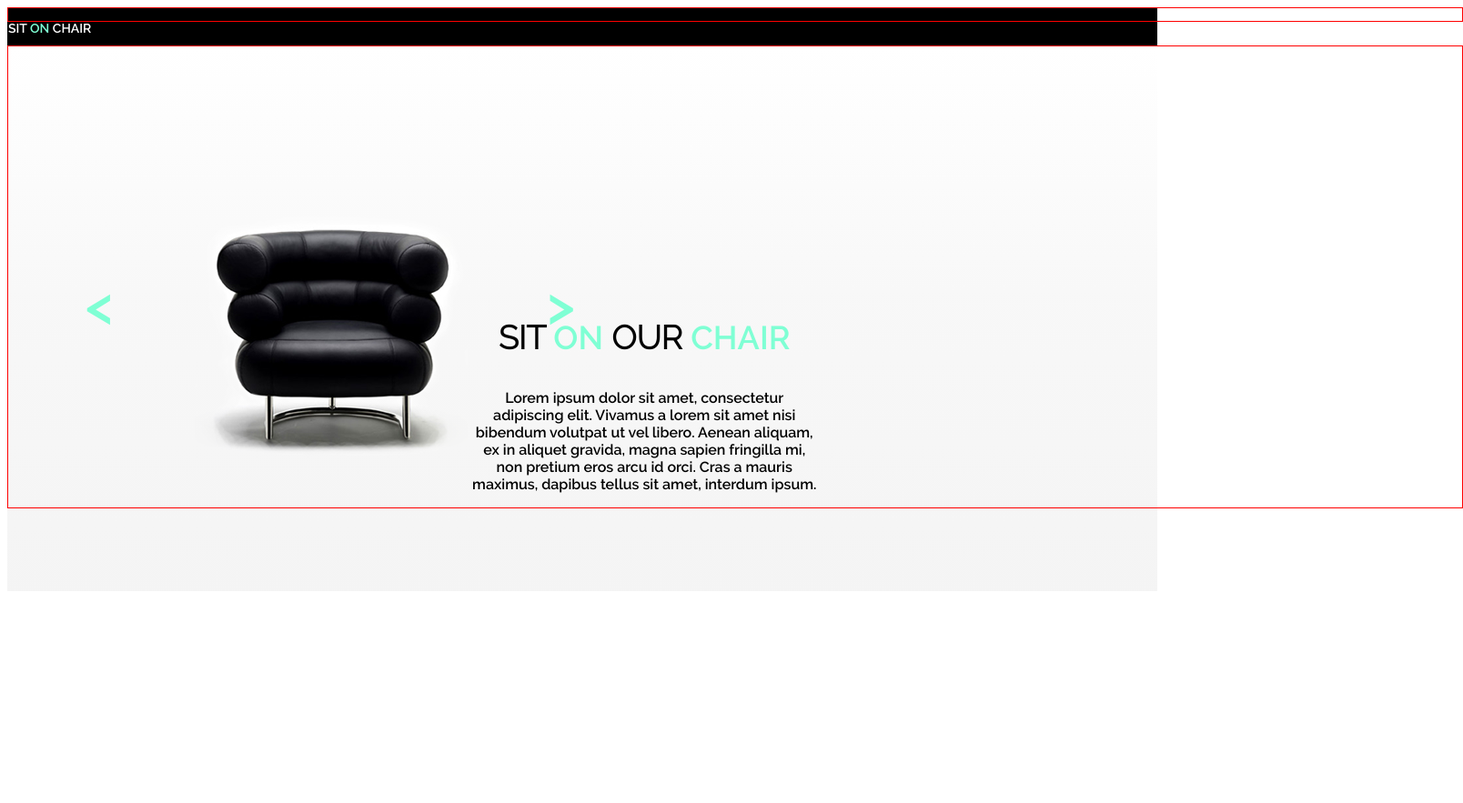
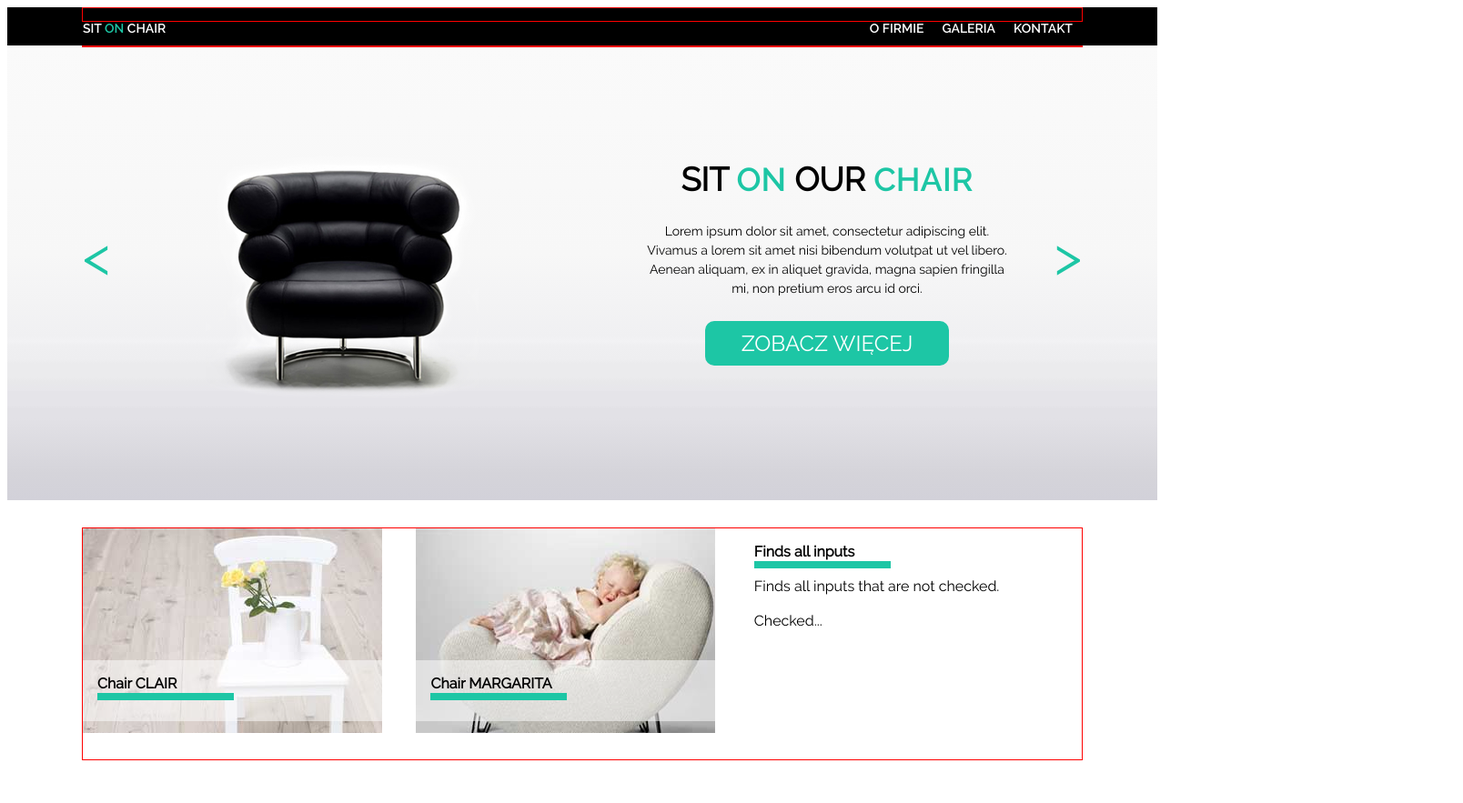
Before and after one commit to helkah/WRO_FRO_02_W_Workshop1, a plain HTML site: page index.html in a window 1280 px wide. Shown: the whole page at 91% size, 1608 px wide, since content can reach past the window. Before the commit the page ends 800 px from the top, so only its background shows below. Drawn offline with Linux system fonts and the light colour scheme.

Commit message:
3 boxes and button

```diff
--- a/css/style.css
+++ b/css/style.css
@@ -10,8 +10,8 @@
 
 @font-face {
     font-family: 'ralewayextrabold';
-    src: url('raleway-extrabold.woff2') format('woff2'),
-         url('raleway-extrabold.woff') format('woff');
+    src: url('../fonts/raleway-extrabold.woff2') format('woff2'),
+         url('../fonts/raleway-extrabold.woff') format('woff');
     font-weight: normal;
     font-style: normal;
 }
@@ -118,10 +118,12 @@
 }
 *{
     box-sizing: border-box;
-    font-family: 'ralewaysemibold', Arial, sans-serif;
+}
+body{
+    font-family: 'ralewayregular', Arial, sans-serif;
 }
 .mainWith{
-    width: 1600px;
+    width: 1100px;
     margin: 0 auto;
     border: 1px solid red;
 }
@@ -131,6 +133,7 @@ header{
     background-color: black;
     color:white;
     font-size: 14px;
+    font-family: 'ralewaysemibold', Arial, sans-serif;
     text-transform: uppercase;
 
 }
@@ -139,10 +142,9 @@ header{
     margin-top: 1em;
 }
 span{
-    color: aquamarine;
+    color:#1DC6A5;
+    font-family: 'ralewaysemibold', Arial, sans-serif;
 }
-
-
 navi li{
     float:right;
     list-style-type: none;
@@ -155,44 +157,121 @@ header::after{
 }
 section.mainImage{
 width: 100%;
-height: 600px;
-background: rgba(255,255,255,1);
-background: -moz-linear-gradient(top, rgba(255,255,255,1) 0%, rgba(246,246,246,0.81) 47%, rgba(237,237,237,0.6) 100%);
-background: -webkit-gradient(left top, left bottom, color-stop(0%, rgba(255,255,255,1)), color-stop(47%, rgba(246,246,246,0.81)), color-stop(100%, rgba(237,237,237,0.6)));
-background: -webkit-linear-gradient(top, rgba(255,255,255,1) 0%, rgba(246,246,246,0.81) 47%, rgba(237,237,237,0.6) 100%);
-background: -o-linear-gradient(top, rgba(255,255,255,1) 0%, rgba(246,246,246,0.81) 47%, rgba(237,237,237,0.6) 100%);
-background: -ms-linear-gradient(top, rgba(255,255,255,1) 0%, rgba(246,246,246,0.81) 47%, rgba(237,237,237,0.6) 100%);
-background: linear-gradient(to bottom, rgba(255,255,255,1) 0%, rgba(246,246,246,0.81) 47%, rgba(237,237,237,0.6) 100%);
-filter: progid:DXImageTransform.Microsoft.gradient( startColorstr='#ffffff', endColorstr='#ededed', GradientType=0 );
-
+height: 500px;
+/* Permalink - use to edit and share this gradient: http://colorzilla.com/gradient-editor/#fafafa+0,f7f7f7+46,f0f0f2+64,f2f2f4+65,efeff1+66,eeeef0+69,ebebed+70,ebebed+73,e8e8ea+74,e7e6eb+76,e5e4e9+76,e5e4e9+79,e2e1e6+80,e2e1e6+82,d5d4da+94,d2d1d9+100 */
+background: #fafafa; /* Old browsers */
+background: -moz-linear-gradient(top,  #fafafa 0%, #f7f7f7 46%, #f0f0f2 64%, #f2f2f4 65%, #efeff1 66%, #eeeef0 69%, #ebebed 70%, #ebebed 73%, #e8e8ea 74%, #e7e6eb 76%, #e5e4e9 76%, #e5e4e9 79%, #e2e1e6 80%, #e2e1e6 82%, #d5d4da 94%, #d2d1d9 100%); /* FF3.6-15 */
+background: -webkit-linear-gradient(top,  #fafafa 0%,#f7f7f7 46%,#f0f0f2 64%,#f2f2f4 65%,#efeff1 66%,#eeeef0 69%,#ebebed 70%,#ebebed 73%,#e8e8ea 74%,#e7e6eb 76%,#e5e4e9 76%,#e5e4e9 79%,#e2e1e6 80%,#e2e1e6 82%,#d5d4da 94%,#d2d1d9 100%); /* Chrome10-25,Safari5.1-6 */
+background: linear-gradient(to bottom,  #fafafa 0%,#f7f7f7 46%,#f0f0f2 64%,#f2f2f4 65%,#efeff1 66%,#eeeef0 69%,#ebebed 70%,#ebebed 73%,#e8e8ea 74%,#e7e6eb 76%,#e5e4e9 76%,#e5e4e9 79%,#e2e1e6 80%,#e2e1e6 82%,#d5d4da 94%,#d2d1d9 100%); /* W3C, IE10+, FF16+, Chrome26+, Opera12+, Safari7+ */
+filter: progid:DXImageTransform.Microsoft.gradient( startColorstr='#fafafa', endColorstr='#d2d1d9',GradientType=0 ); /* IE6-9 */
 }
 .mainImage article{
     display: inline-block;
-    width: 24%;
-    text-align: center;
+}
+.container{
+    position: relative;
 }
 h1{
     text-transform: uppercase;
-    font-family: "ralewaylight", Arial, sans-serif;
     font-size: 36px;
 }
 .chairImage{
-    width: 600px;
-    margin-left: 120px;
-    margin-top: 150px;
+    position: absolute;
+    left: 50px;
+    top: 85px;
 }
-article.lessThenImage, article.greaterThenImage {
-    color: aquamarine;
+article.lessThenImage{
+    color: #1DC6A5;
     font-size: 60px;
     padding-bottom: 200px;
-    width: 200px;
+    width: 150px;
     position:absolute;
-    top: 300px;
+    top: 195px;
+    left: 0;
+    text-align: left;
 }
 article.whiteBoxwithText{
-    width: 600px;
+    width: 400px;
     position: absolute;
-    top: 250px;
-    margin-left: 200px;
-    font-family: 'ralewayextralight', Arial, sans-serif;
+    top: 100px;
+    right: 80px;
+    font-size: 14px;
+    line-height: 1.5em;
+    text-align: center;
 }
+.whiteBoxwithText div{
+    text-transform: uppercase;
+    background-color: #1DC6A5;
+    color: white;
+    display: inline;
+    font-size: 24px;
+    padding: 10px 40px;
+    border-radius: 10px;
+    line-height: 3em;
+
+}
+
+article.greaterThenImage{
+    color: #1DC6A5;
+    font-size: 60px;
+    padding-bottom: 200px;
+    width: 150px;
+    position:absolute;
+    top: 195px;
+    right: 0;
+    text-align: right;
+
+}
+section.threeBoxes{
+    width: 100%;
+    height: 300px;
+    margin-top: 30px;
+    background-color: white;
+}
+.threeBoxes article{
+    display: inline-block;
+    width: 33%;
+    height: 250px;
+}
+.box1{
+    background-image: url(../images/box1_img.jpg);
+    background-repeat: no-repeat;
+    position: relative;
+}
+.box2{
+    background-image: url(../images/box2_img.jpg);
+    background-repeat: no-repeat;
+    position: relative;
+}
+.boxTextBackground{
+    background-color: rgba(255, 255, 255, .50);
+    padding: 1em 1em 2em 1em;
+    width: 100%;
+    position: absolute;
+    left:0;
+    bottom: 22px;
+}
+.boxTextUnderline{
+    width: 150px;
+    height: 8px;
+    background-color: #1DC6A5;
+    position: absolute;
+    left:1em;
+    bottom: 45px;
+}
+.box3{
+    position: relative;
+}
+.box3Text{
+    position: absolute;
+    top:0;
+    left: 5px;
+}
+.box3TextUnderline{
+    position: absolute;
+    width: 150px;
+    height: 8px;
+    background-color: #1DC6A5;
+    top: 20px;
+    left: 5px;
+}
--- a/index.html
+++ b/index.html
@@ -25,23 +25,39 @@
             </div>
         </header>
         <section class="mainImage">
+            <div class="mainWith container">
+                <article class="lessThenImage">&lt;</article>
+                <article class="chairImage"><img src="images/black_chair.png"></article>
+                <article class="whiteBoxwithText">
+                    <h1>Sit <span><strong>on</strong></span> our <span>Chair</span></h1>
+                    <p>
+                        Lorem ipsum dolor sit amet, consectetur adipiscing elit. Vivamus a lorem sit amet nisi bibendum volutpat ut vel libero. Aenean aliquam, ex in aliquet gravida, magna sapien fringilla mi, non pretium eros arcu id orci.
+                    </p>
+                    <div>Zobacz Więcej</div><!--dodaj button-->
+                </article>
+                <article class="greaterThenImage">&gt;</article>
+            </div>
+        </section>
+        <section class="threeBoxes">
             <div class="mainWith">
-                <article class="lessThenImage">&lt;</article> <!--dla strzałek-->
-                <article class="chairImage"><img src="images/black_chair.png"></article>
-                <article class="greaterThenImage">&gt;</article> <!--dla strzałek-->
-                <article>
-                    <h1>Sit <span>on</span> our <span>Chair</span></h1>
-                    <p>
-                        Lorem ipsum dolor sit amet, consectetur adipiscing elit. Vivamus a lorem sit amet nisi bibendum volutpat ut vel libero. Aenean aliquam, ex in aliquet gravida, magna sapien fringilla mi, non pretium eros arcu id orci. Cras a mauris maximus, dapibus tellus sit amet, interdum ipsum.
+                <article class="box1">
+                    <p class="boxTextBackground"><strong>Chair CLAIR</strong></p>
+                    <p class="boxTextUnderline"></p>
+                </article>
+                <article class="box2">
+                    <p class="boxTextBackground"><strong>Chair MARGARITA</strong></p>
+                    <p class="boxTextUnderline"></p>
+                </article>
+                <article class="box3">
+                    <p class="box3Text">
+                        <strong>Finds all inputs</strong><br><br>
+                        Finds all inputs that are not checked.<br><br>
+                        Checked...
                     </p>
-                    <div></div><!--dodaj button-->
+                    <p class="box3TextUnderline"></p>
+
                 </article>
             </div>
         </section>
-            <article class="imagechair"></article>
-            <article class="imagechild"></article>
-            <article class="whitebox"></article>
-        <section>
-        </section>
     </body>
 </html>
```
